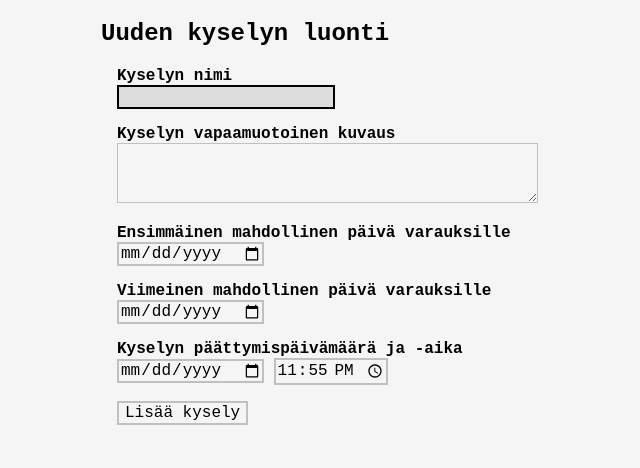
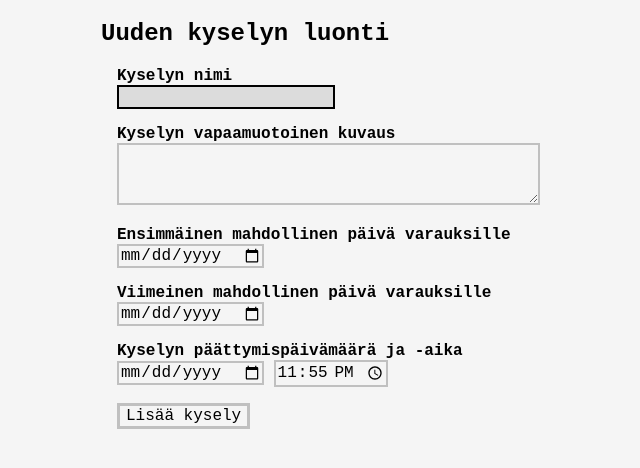
Before and after one commit to kluopaja/ajanvarausj-rjestelm-, a Flask app: page /new_poll in a window 1280 px wide. Shown: the part 18-486 px from the top of the page, without its empty margins (59-699 px from the left). Run offline with Flask 2, Linux system fonts and the light colour scheme; the visitor is signed in with stand-in values (Sample User, id 1).

Commit message:
Modify style
    -Remove outline from input and textarea. Outline had round corners.
    -Set border-width explicitly for input and textarea
    -Set border-width slightly larger for submit buttons

```diff
--- a/static/style.css
+++ b/static/style.css
@@ -14,13 +14,14 @@ input, textarea {
     color: black;
     border-style: solid;
     border-color: silver;
+    border-width: 2px;
     font-size: 1em;
-}
-input:focus {
+
     outline: none;
 }
 input[type=submit]{
     background: whitesmoke;
+    border-width: 3px;
     color: black;
     font-size: 1em;
 }
```
